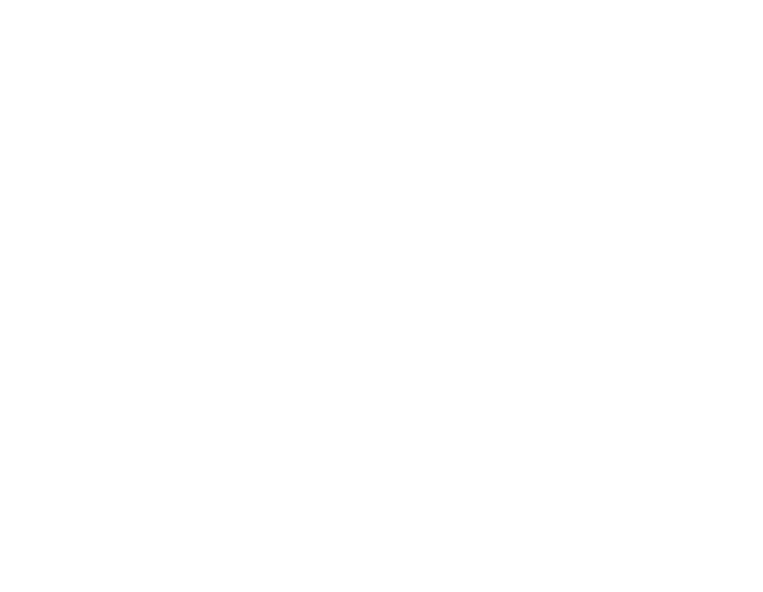
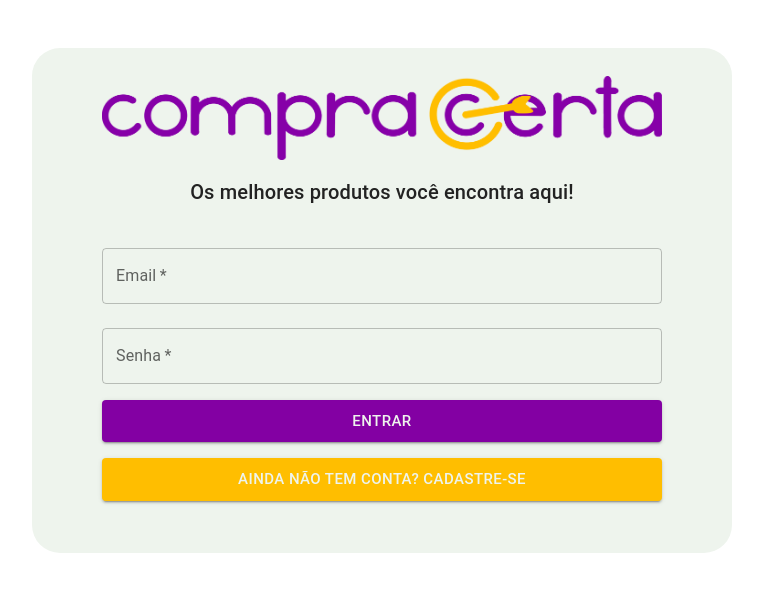
Before and after one commit to TiagoSilva2000/lp3-compra-certa-frontend, a React (Create React App) app: page /login in a window 1280 px wide. Shown: the top 592 px of the page, without its empty margins (32-795 px from the left). Built offline with nearby package versions, Linux system fonts and the light colour scheme.

Commit message:
feat: initial login screen

```diff
--- a/package.json
+++ b/package.json
@@ -18,12 +18,18 @@
     }
   },
   "dependencies": {
+    "@emotion/react": "^11.1.5",
+    "@emotion/styled": "^11.1.5",
+    "@material-ui/core": "^5.0.0-alpha.27",
+    "@material-ui/styled-engine": "^5.0.0-alpha.11",
     "@testing-library/jest-dom": "^5.11.4",
     "@testing-library/react": "^11.1.0",
     "@testing-library/user-event": "^12.1.10",
     "axios": "^0.21.1",
+    "material-ui": "^0.20.2",
     "react": "^17.0.1",
     "react-dom": "^17.0.1",
+    "react-icons": "^4.2.0",
     "react-router-dom": "^5.2.0",
     "react-scripts": "4.0.3",
     "styled-components": "^5.2.1",
--- a/public/index.html
+++ b/public/index.html
@@ -14,6 +14,7 @@
       manifest.json provides metadata used when your web app is installed on a
       user's mobile device or desktop. See https://developers.google.com/web/fundamentals/web-app-manifest/
     -->
+    <link href="https://cdn.jsdelivr.net/npm/bootstrap@5.0.0-beta2/dist/css/bootstrap.min.css" rel="stylesheet" integrity="sha384-BmbxuPwQa2lc/FVzBcNJ7UAyJxM6wuqIj61tLrc4wSX0szH/Ev+nYRRuWlolflfl" crossorigin="anonymous">
     <link rel="manifest" href="%PUBLIC_URL%/manifest.json" />
     <!--
       Notice the use of %PUBLIC_URL% in the tags above.
--- /dev/null
+++ b/src/constants/colors.constant.ts
@@ -0,0 +1,10 @@
+export const CCColors = {
+    LIGHTPURPLE: '#C490D1',
+    PRIMARYPURPLE: '#8300A3',
+    DARKPURPLE: '#70018C',
+    MINT: '#EEF4ED',
+    PRIMARYYELLOW: '#FFBE00',
+    DARKYELLOW: '#E4AB04',
+    BLUE: '#5296A5',
+    INDEXGRAY: 'gray'
+  }
--- /dev/null
+++ b/src/pages/Login/Login.tsx
@@ -0,0 +1,58 @@
+import React, {Component} from 'react'
+import { FaPlus } from 'react-icons/fa';
+import  {Container, Button, TextField, Typography} from '@material-ui/core'
+import { SignInButton, ResgisterButton, StyledLogo, StyledCard, Form, SubmitButton } from './style'
+import logo from '../../assets/big-logo.png'
+
+
+
+const Login: React.FC = () => {
+  return (
+    <Container >
+    <StyledCard className="mt-3 mt-md-5" >
+      <div className="text-center">
+        <StyledLogo src={logo}/>
+        <Typography className="mt-3 font-weight-normal" component="h1" variant="h6"> Os melhores produtos você encontra aqui!</Typography>
+      </div>
+      <div className="mt-4">
+
+      <TextField
+        variant="outlined"
+        margin="normal"
+        required
+        fullWidth
+        id="email"
+        label="Email"
+        name="username"
+      />
+      <TextField
+        variant="outlined"
+        margin="normal"
+        required
+        fullWidth
+        id="password"
+        label="Senha"
+        name="password"
+        />
+      <SignInButton
+        type="button"
+        variant ="contained"
+        fullWidth
+        color="primary"
+        size="large"
+        className="mb-3 mb-md-2 mt-2"
+        >Entrar</SignInButton>
+      <ResgisterButton
+        variant ="contained"
+        fullWidth
+        type="button"
+        size="large"
+        className="mb-3 mb-md-4 mt-2"
+        >Ainda não tem conta? cadastre-se</ResgisterButton>
+
+    </div>
+  </StyledCard>
+</Container>
+  )
+}
+export default Login
--- /dev/null
+++ b/src/pages/Login/style.tsx
@@ -0,0 +1,70 @@
+import styled from 'styled-components'
+import { withStyles } from '@material-ui/core/styles'
+import {Button} from '@material-ui/core'
+import { CCColors } from '../../constants/colors.constant'
+
+export const SignInButton = withStyles(theme => ({
+  root:{
+    color: CCColors.MINT,
+    backgroundColor: CCColors.PRIMARYPURPLE ,
+    '&:hover':{
+      backgroundColor: CCColors.DARKPURPLE
+    }
+  }
+}))(Button)
+
+export const ResgisterButton = withStyles(theme => ({
+  root:{
+    color: CCColors.MINT,
+    backgroundColor: CCColors.PRIMARYYELLOW ,
+    '&:hover':{
+      backgroundColor: CCColors.DARKYELLOW
+    }
+  }
+}))(Button)
+
+export const StyledLogo = styled.img`
+  max-width: 100%;
+  `
+
+  export const StyledCard = styled.div`
+  display: flex;
+  flex-direction: column;
+  justify-content: center;
+  border-radius: 2em;
+  padding: 2em 5em 2em 5em;
+  max-width: 50em;
+  background-color: ${CCColors.MINT};
+`
+
+export const Form = styled.form`
+  margin-top: 30px;
+  display: flex;
+  flex-direction: row;
+
+  input {
+    flex: 1;
+    border: 1px solid #ff6b6b;
+    padding: 10px 15px;
+    border-radius: 4px;
+    font-size: 16px;
+
+    transition: border 0.25s ease-out;
+  }
+`
+
+export const SubmitButton = styled.div`
+  background: #7159c1;
+  border: 0;
+  padding: 0 15px;
+  margin-left: 10px;
+  border-radius: 4px;
+
+  display: flex;
+  justify-content: center;
+  align-items: center;
+
+  &[disabled] {
+    cursor: not-allowed;
+    opacity: 0.6;
+  }`
--- a/src/routes/main.route.tsx
+++ b/src/routes/main.route.tsx
@@ -1,12 +1,15 @@
-import React from 'react'
+import React , { Suspense, lazy} from 'react'
 import { Route, Switch } from 'react-router'
 import { BrowserRouter } from 'react-router-dom'
 import Main from '../pages/Main/Main'
+import Login from '../pages/Login/Login'
+
 
 const MainRoutes = () => (
   <BrowserRouter>
     <Switch>
       <Route exact path="/" component={Main} />
+      <Route exact path="/login" component={Login} />
     </Switch>
   </BrowserRouter>
 )
```
Also changed, not shown: src/assets/big-logo.png (added), 1 other file (tests, documents, lock files or other folders).
